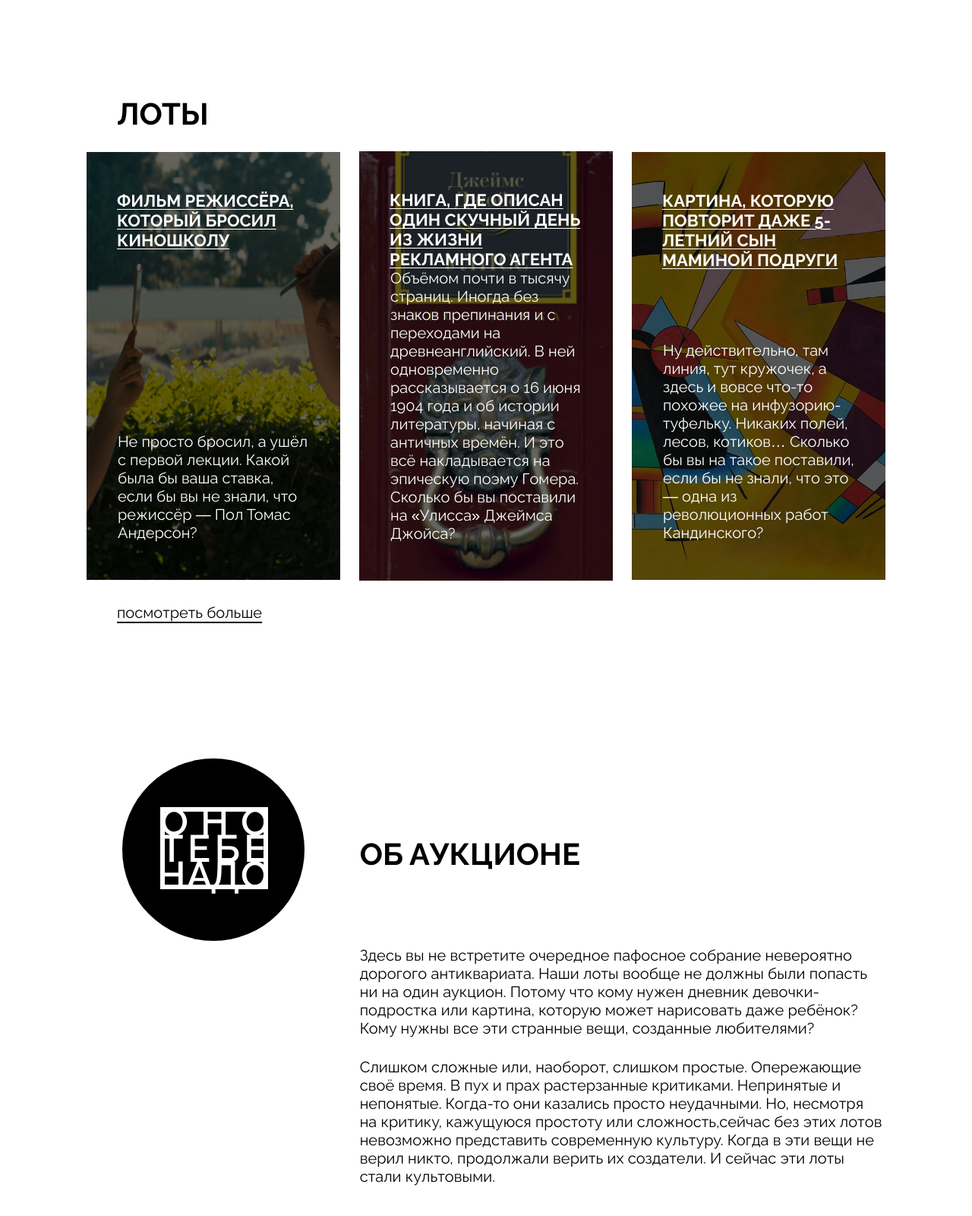
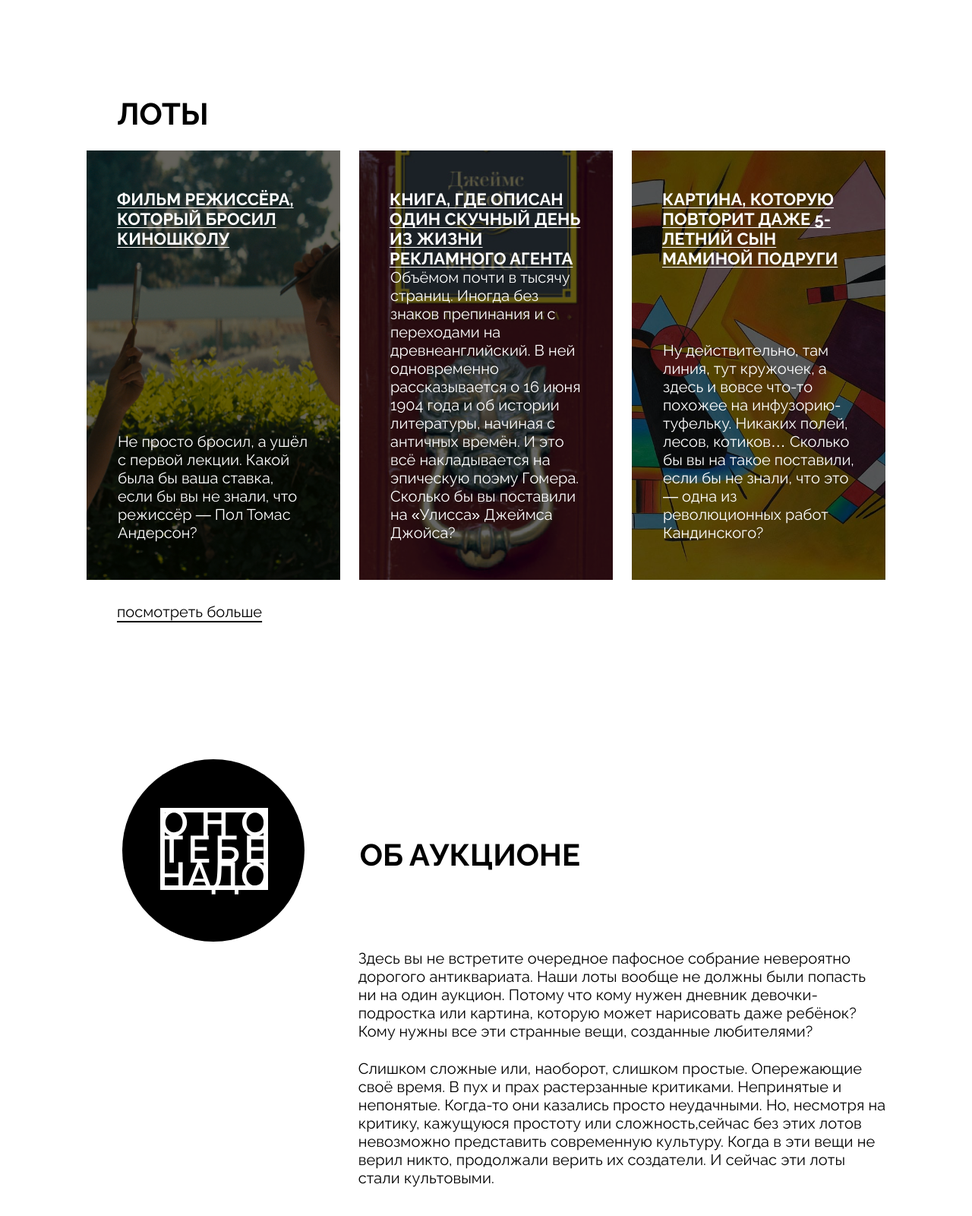
Before and after one commit to YoungWetto/ono-tebe-nado, a plain HTML site: page index.html in a window 1280 px wide. Shown: the part 1102-2702 px from the top of the page at 76% size. Drawn offline with Linux system fonts and the light colour scheme.

Commit message:
устранение ошибок

```diff
--- a/index.html
+++ b/index.html
@@ -1,15 +1,15 @@
 <!DOCTYPE html>
 <html lang="ru">
   <head>
-    <meta charset="UTF-8">
-    <meta http-equiv="X-UA-Compatible" content="IE=edge">
-    <meta name="viewport" content="width=device-width, initial-scale=1.0">
+    <meta charset="UTF-8" />
+    <meta http-equiv="X-UA-Compatible" content="IE=edge" />
+    <meta name="viewport" content="width=device-width, initial-scale=1.0" />
 
     <title>Оно тебе надо — аукцион вещей, в которые никто не верил</title>
 
-    <link rel="stylesheet" href="./fonts/fonts.css">
-    <link rel="stylesheet" href="./styles/global.css">
-    <link rel="stylesheet" href="./styles/style.css">
+    <link rel="stylesheet" href="./fonts/fonts.css" />
+    <link rel="stylesheet" href="./styles/global.css" />
+    <link rel="stylesheet" href="./styles/style.css" />
   </head>
   <body>
     <!--Page Header-->
@@ -32,12 +32,12 @@
           src="./images/logo-black.svg"
           alt="логотип сайта оно тебе надо"
           class="header__logo-image"
-        >
+        />
       </a>
       <address class="address header__address">
         <a href="tel:+99995555555">+9 999 555 5555</a>
         <a href="mailto:info@sobaka.ge">info@sobaka.ge</a>
-        <p>наб. Принсенграхт 263-<br>265, Амстердам</p>
+        <p>наб. Принсенграхт 263-<br />265, Амстердам</p>
       </address>
     </header>
 
@@ -129,23 +129,23 @@
           />
         </div>
         <h2 class="about__title">Об аукционе</h2>
-        <p class="about__text">
-          <span class="about__text-span">
+        <div class="about__text">
+          <p class="about__text-paragraph">
             Здесь вы не встретите очередное пафосное собрание невероятно
             дорогого антиквариата. Наши лоты вообще не должны были попасть ни на
             один аукцион. Потому что кому нужен дневник девочки-подростка или
             картина, которую может нарисовать даже ребёнок? Кому нужны все эти
             странные вещи, созданные любителями?
-          </span>
-          <span class="about__text-span">
+          </p>
+          <p class="about__text-paragraph">
             Слишком сложные или, наоборот, слишком простые. Опережающие своё
             время. В пух и прах растерзанные критиками. Непринятые и непонятые.
             Когда-то они казались просто неудачными. Но, несмотря на критику,
             кажущуюся простоту или сложность,сейчас без этих лотов невозможно
             представить современную культуру. Когда в эти вещи не верил никто,
             продолжали верить их создатели. И сейчас эти лоты стали культовыми.
-          </span>
           </p>
+        </div>
       </section>
     </main>
 
@@ -169,23 +169,28 @@
           </li>
         </ul>
       </nav>
+      <nav>
         <ul class="footer__social-list">
           <li class="footer__social-list-item">
             <a href="#0" class="footer__social-link">
-            <img src="./images/yt.svg" alt="круглый логотип Ютуб">
+              <img src="./images/yt.svg" alt="круглый логотип Ютуб" />
             </a>
           </li>
           <li class="footer__social-list-item">
             <a href="#0" class="footer__social-link">
-            <img src="./images/vk.svg" alt="круглый логотип Вконтакте">
+              <img src="./images/vk.svg" alt="круглый логотип Вконтакте" />
             </a>
           </li>
           <li class="footer__social-list-item">
             <a href="#0" class="footer__social-link">
-            <img src="./images/pinterest.svg" alt="круглый логотип Пинтерест">
+              <img
+                src="./images/pinterest.svg"
+                alt="круглый логотип Пинтерест"
+              />
             </a>
           </li>
         </ul>
+      </nav>
     </footer>
   </body>
 </html>
--- a/styles/style.css
+++ b/styles/style.css
@@ -64,7 +64,8 @@
 
 .header__address {
     justify-self: end;
-    width: 264px;
+    max-width: 300px;
+    padding: 0 60px 0 0;
 }
 
 /*Main Styles Cover Section*/
@@ -74,6 +75,7 @@
     width: 100%;
     height: 100%;
     z-index: -1;
+    inset: 0;
     position: absolute;
 }
 
@@ -93,7 +95,7 @@
 .cover__title {
     padding: 165px 50px 0px;
     font-size: 100px;
-    font-family: Raleway;
+    font-family: Raleway, sans-serif;
     font-weight: 700;
     line-height: 115px;
     letter-spacing: 30px;
@@ -138,6 +140,7 @@
 }
 
 .bet-button {
+    font-family: Raleway, sans-serif;
     color: white;
     font-size: 22px;
     font-weight: 500;
@@ -153,10 +156,10 @@
 
 .lots {
     display: grid;
-    grid-template: 45px 620px 23px / repeat(3, 1fr);
+    grid-template: repeat(3, auto)/ repeat(3, 1fr);
     grid-auto-flow: column;
     padding-top: 179px;
-    padding-bottom: 186px;
+    padding-bottom: 182px;
 }
 
 .lots__heading {
@@ -170,13 +173,15 @@
 }
 
 .lots__card-list {
+   padding-top: 25px ;
    display: flex;
    grid-column: span 3;
-   align-items: center;
+   align-items: stretch;
    justify-content: center;
    gap: 25px;
    list-style: none;
-   flex-grow: 1
+   flex-grow: 1;
+   flex-wrap: wrap;
 }
 
 .lots__card-list-item {
@@ -190,7 +195,6 @@
     flex-direction: column;
     width: 100%;
     height: 100%;
-    min-height: 563px;
     justify-content: space-between;
     align-items: center;
     background-position: center;
@@ -235,7 +239,7 @@
 .lots__look-more-link {
     color: black;
     font-size: 20px;
-    padding: 3px 0 0 64px;
+    padding: 30px 0 0 64px;
     text-decoration: underline;
     text-underline-offset: 5px;
 }
@@ -244,8 +248,8 @@
 
 .about {
     display: grid;
-    grid-template: 235px 325px / repeat(3, 1fr);
-    padding-bottom: 180px;
+    grid-template: repeat(2, auto) / repeat(3, 1fr);
+    padding-bottom: 179px;
 }
 
 .about__logo {
@@ -267,34 +271,26 @@
     text-transform: uppercase;
     align-self: center;
     justify-self: start;
-    padding: 11px 0 0 17px;
+    padding: 10px 0 0 17px;
 }
 
 .about__text {
     display: grid;
-    grid-template: 1fr 1fr/ 1fr;
+    grid-template: repeat(2, auto)/ 1fr;
     grid-column: 2 / 4;
     color: black;
     font-size: 20px;
     font-weight: 400;
     line-height: 24px;
     letter-spacing: 0.10px;
+    gap: 15px
 }
 
-.about__text :first-child,
-.about__text :nth-child(2) {
+
+.about__text-paragraph {
    display: block;
-   padding-left: 17px;
-   padding-right: 21px;
-   padding-top: 10px;
+   padding: 10px 21px 0 15px ;
 }
-
-.about__text :nth-child(2) {
-    padding-top: 25px;
-    padding-right: 26px;
-    letter-spacing: 0.05px;
-}
-
 /*Footer Styles*/
 
 .footer {
```
Lines whose indentation alone changed are shown as unchanged.
